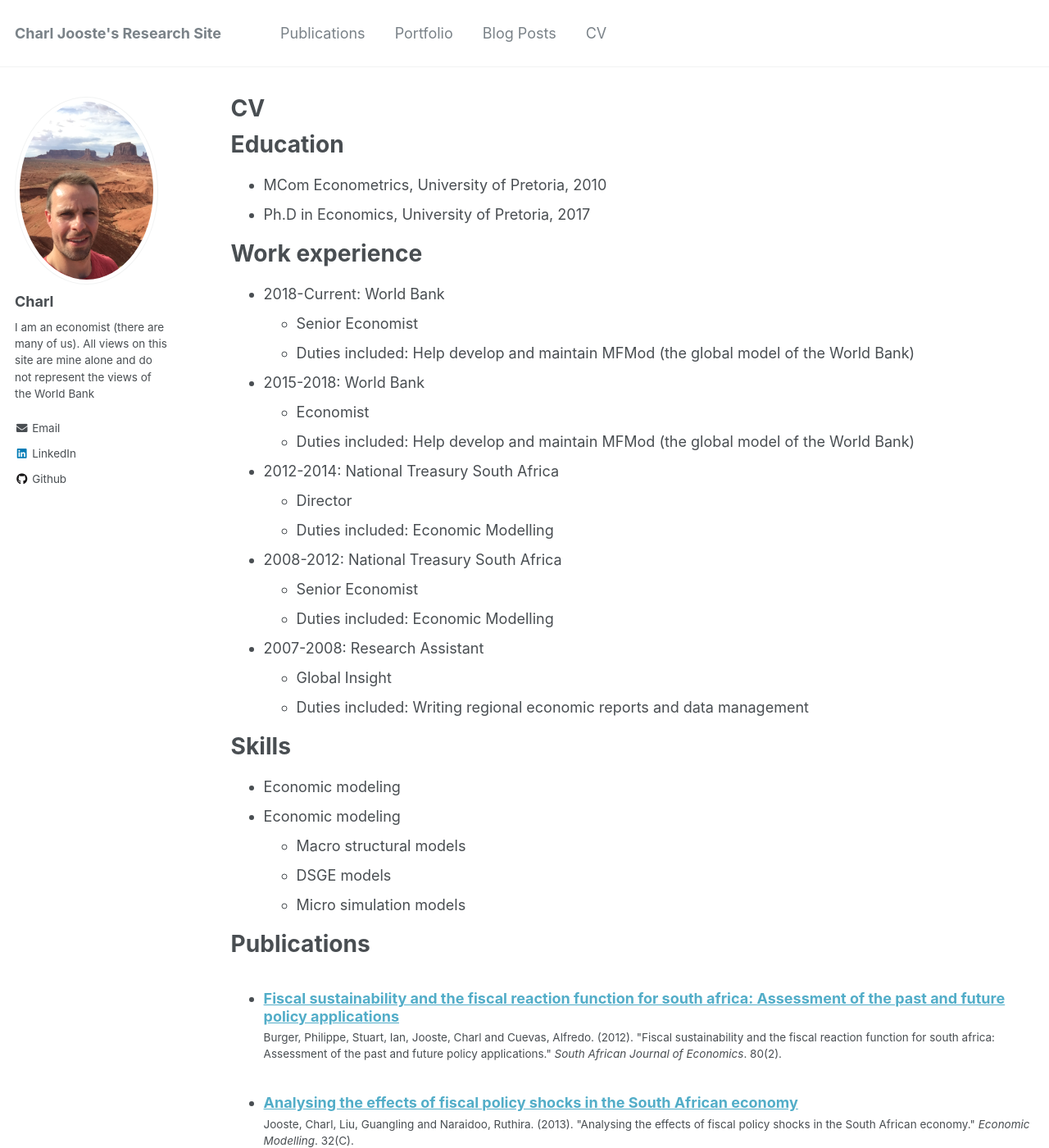
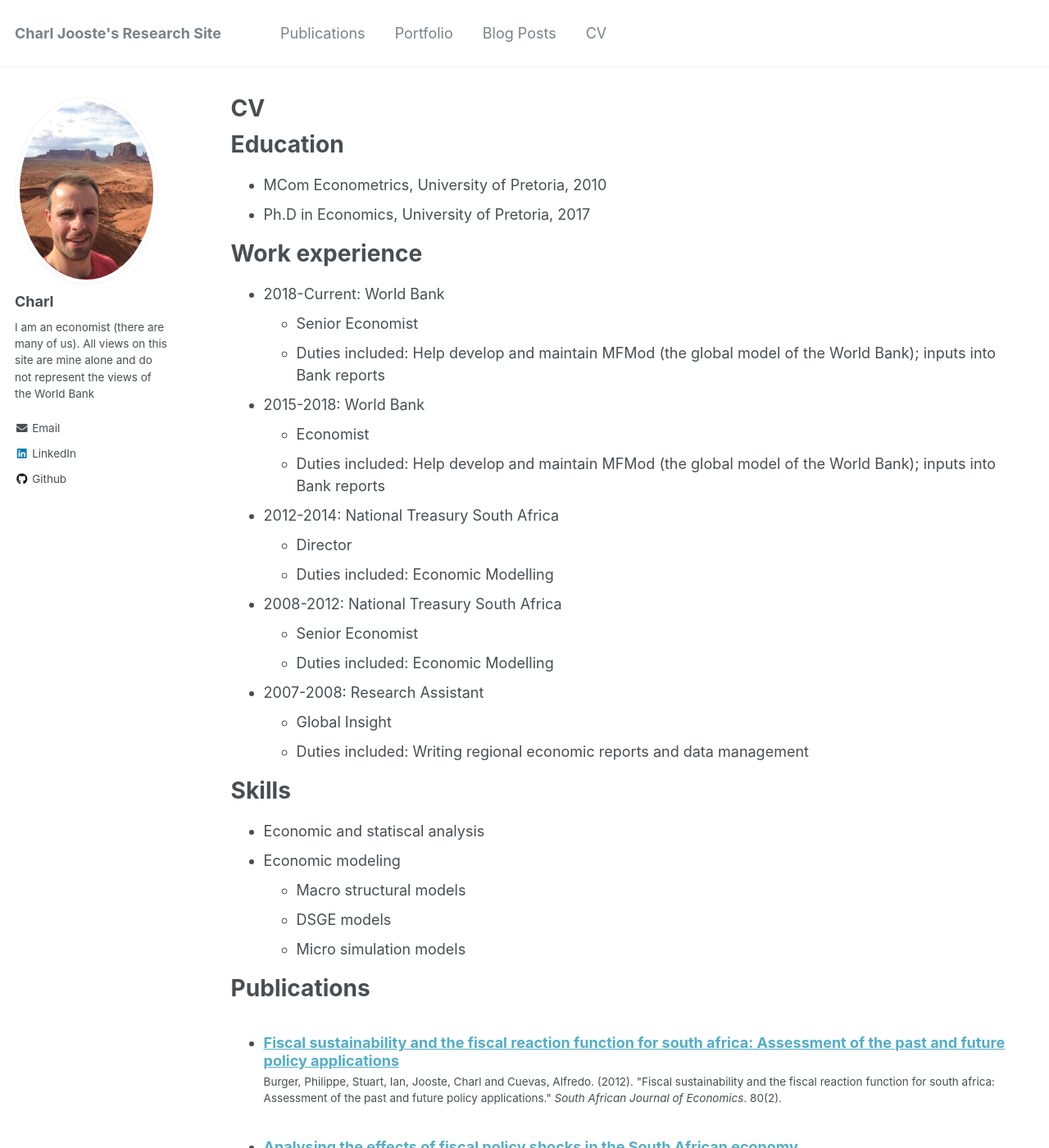
Before and after one commit to charlj/charlj.github.io, a Jekyll site: the page built from _pages/cv.md, in a window 1280 px wide and 1400 px high. Shown: the whole window at 82% size. Built offline with Jekyll 4.4.1, drawn with Linux system fonts in a browser that asks for light colours.

Commit message:
Update cv.md

```diff
--- a/_pages/cv.md
+++ b/_pages/cv.md
@@ -18,11 +18,11 @@ Work experience
 ======
 * 2018-Current: World Bank
   * Senior Economist
-  * Duties included: Help develop and maintain MFMod (the global model of the World Bank)
+  * Duties included: Help develop and maintain MFMod (the global model of the World Bank); inputs into Bank reports
 
 * 2015-2018: World Bank
   * Economist
-  * Duties included: Help develop and maintain MFMod (the global model of the World Bank)
+  * Duties included: Help develop and maintain MFMod (the global model of the World Bank); inputs into Bank reports
 
 * 2012-2014: National Treasury South Africa
   * Director
@@ -38,7 +38,7 @@ Work experience
 
 Skills
 ======
-* Economic modeling
+* Economic and statiscal analysis
 * Economic modeling
   * Macro structural models
   * DSGE models
```
